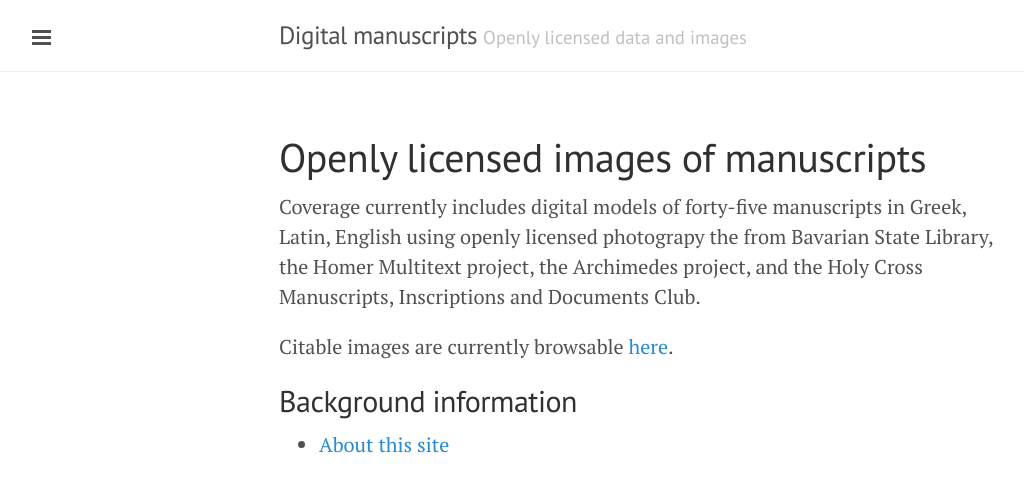
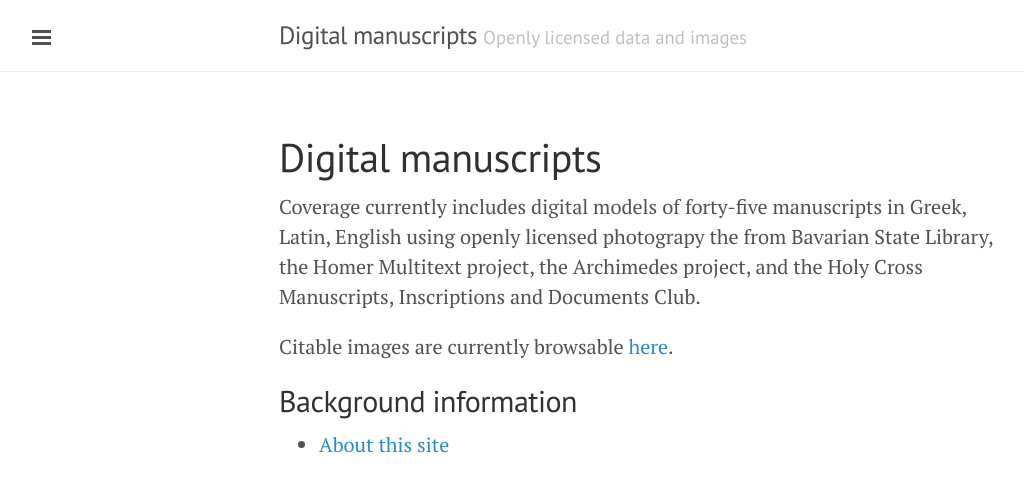
Before and after one commit to openmss/mss, a Jekyll site: the page built from index.md, in a window 1280 px wide. Shown: the top 492 px of the page, without its empty margins (1-1025 px from the left). Built offline with Jekyll 4.4.1, drawn with Linux system fonts in a browser that asks for light colours; Markdown is read by kramdown in place of the engine named in the settings.

Commit message:
Correct titel

```diff
--- a/index.md
+++ b/index.md
@@ -1,6 +1,6 @@
 ---
 layout: page
-title: Openly licensed images of manuscripts
+title: Digital manuscripts
 ---
 
 Coverage currently includes digital models of forty-five manuscripts in Greek, Latin, English using openly licensed photograpy the from Bavarian State Library, the Homer Multitext project, the Archimedes project, and the Holy Cross Manuscripts, Inscriptions and Documents Club.
```
